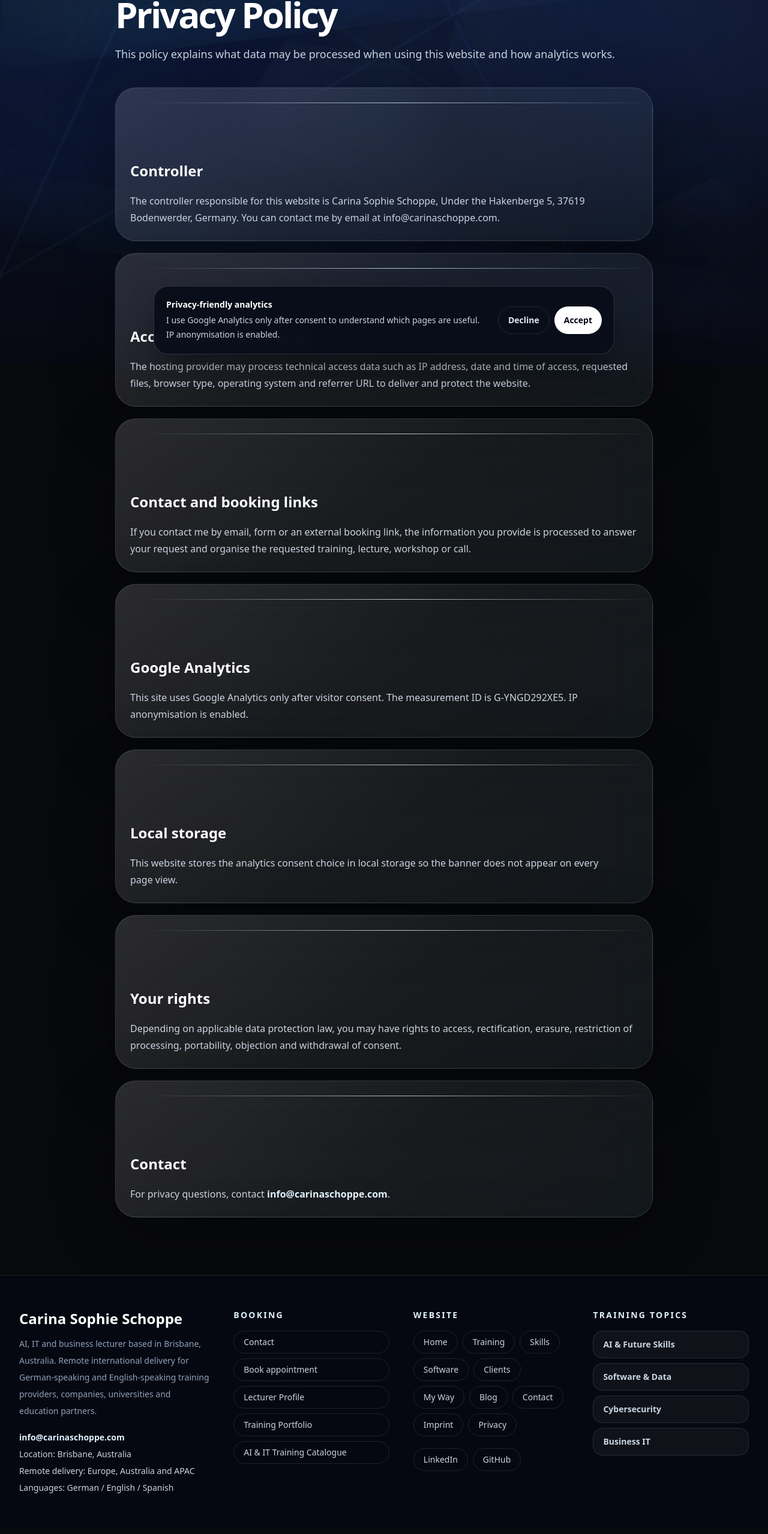
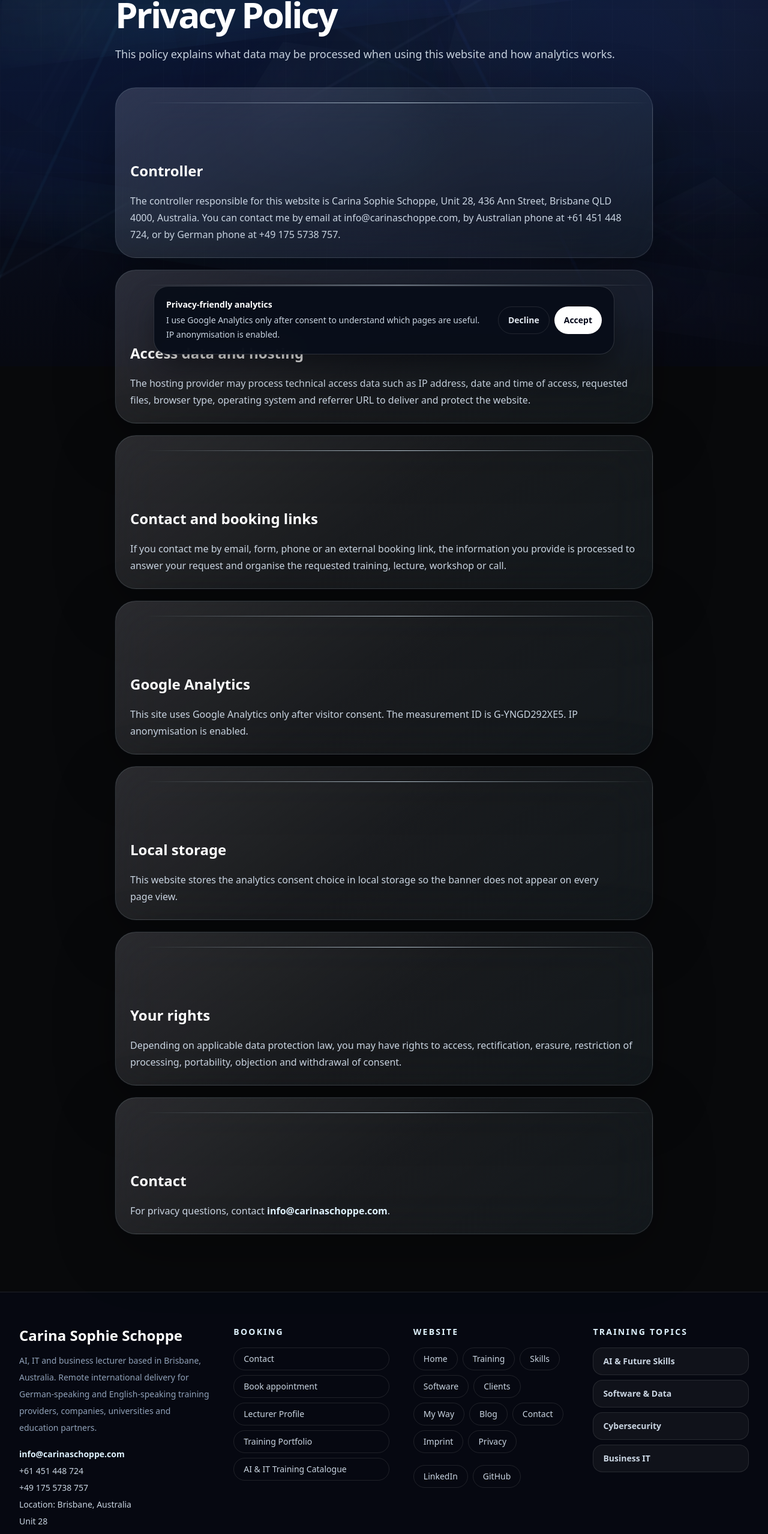
Before and after one commit to Luminovia-Training-Consulting/Website, a React (Vite) app: page /privacy in a window 1280 px wide. Shown: the part 189-2747 px from the top of the page at 60% size. Built offline with nearby package versions, Linux system fonts and the light colour scheme; no server answers.

Commit message:
Update lecturer download and legal contact details

```diff
--- a/index.html
+++ b/index.html
@@ -23,8 +23,11 @@
         "url": "https://carinaschoppe.com/",
         "image": "https://carinaschoppe.com/images/carina-hero.jpg",
         "email": "info@carinaschoppe.com",
+        "telephone": ["+61 451 448 724", "+49 175 5738 757"],
         "address": {
           "@type": "PostalAddress",
+          "streetAddress": "Unit 28, 436 Ann Street",
+          "postalCode": "4000",
           "addressLocality": "Brisbane",
           "addressCountry": "AU"
         },
--- a/src/components/Button.jsx
+++ b/src/components/Button.jsx
@@ -1,7 +1,7 @@
 import { Link } from "react-router-dom";
 import { cn } from "./utils.js";
 
-export default function Button({ href, to, children, variant = "primary", onClick }) {
+export default function Button({ href, to, children, variant = "primary", onClick, download }) {
   const base = "inline-flex min-h-11 w-full items-center justify-center gap-2 rounded-full px-5 py-3 text-center text-sm font-black leading-tight transition duration-500 ease-out hover:-translate-y-1.5 active:translate-y-0 focus:outline-none focus:ring-2 focus:ring-sky-300/70 sm:w-auto";
   const styles = variant === "primary"
     ? "glass-sheen rainbow-edge bg-gradient-to-r from-white via-sky-50 to-blue-100 text-zinc-950 shadow-[0_16px_44px_rgba(37,99,235,.26)] hover:shadow-[0_24px_90px_rgba(96,165,250,.28)]"
@@ -11,6 +11,6 @@ export default function Button({ href, to, children, variant = "primary", onClic
   const arrow = <span className="shrink-0 transition duration-300 group-hover:translate-x-0.5" aria-hidden="true">&gt;</span>;
 
   if (to) return <Link to={to} className={cn("group", base, styles)}>{children}{arrow}</Link>;
-  if (href) return <a href={href} target="_blank" rel="noreferrer" className={cn("group", base, styles)}>{children}{arrow}</a>;
+  if (href) return <a href={href} target="_blank" rel="noreferrer" download={download} className={cn("group", base, styles)}>{children}{arrow}</a>;
   return <button onClick={onClick} className={cn("group", base, styles)}>{children}{arrow}</button>;
 }
--- a/src/components/Footer.jsx
+++ b/src/components/Footer.jsx
@@ -39,7 +39,10 @@ export default function Footer() {
           </p>
           <div className="mt-5 grid gap-2 text-sm text-slate-300">
             <a href={`mailto:${PROFILE.email}`} className="font-bold text-sky-100 hover:text-white">{PROFILE.email}</a>
+            <a href={`tel:${PROFILE.phoneAustralia.replaceAll(" ", "")}`} className="text-slate-300 hover:text-white">{PROFILE.phoneAustralia}</a>
+            <a href={`tel:${PROFILE.phoneGermany.replaceAll(" ", "")}`} className="text-slate-300 hover:text-white">{PROFILE.phoneGermany}</a>
             <span>{labels.location}</span>
+            {PROFILE.addressLines.map((line) => <span key={line}>{line}</span>)}
             <span>{labels.delivery}</span>
             <span>{labels.languages}</span>
           </div>
@@ -50,7 +53,7 @@ export default function Footer() {
           <div className="mt-4 grid gap-2">
             <Link to="/contact" className={linkClass}>{t.nav.book}</Link>
             <a href={PROFILE.appointmentSchedule} target="_blank" rel="noreferrer" className={linkClass}>{labels.appointment}</a>
-            <a href={PROFILE.lecturerProfile} target="_blank" rel="noreferrer" className={linkClass}>{t.assets.lecturerProfile}</a>
+            <a href={PROFILE.lecturerProfile} target="_blank" rel="noreferrer" download="lecturer.zip" className={linkClass}>{t.assets.lecturerProfile}</a>
             <a href={PROFILE.trainingPortfolio} target="_blank" rel="noreferrer" className={linkClass}>{t.assets.trainingPortfolio}</a>
             <a href={PROFILE.trainingCatalogue} target="_blank" rel="noreferrer" className={linkClass}>{t.assets.trainingCatalogue}</a>
           </div>
--- a/src/data/profile.js
+++ b/src/data/profile.js
@@ -4,11 +4,14 @@ export const PROFILE = {
   name: "Carina Sophie Schoppe",
   role: "Freelance IT Lecturer · AI Trainer · Business Technology Speaker",
   location: "Brisbane, Australia",
+  addressLines: ["Unit 28", "436 Ann Street", "Brisbane QLD 4000", "Australia"],
   remote: "Remote delivery for Europe & APAC",
   email: "info@carinaschoppe.com",
+  phoneAustralia: "+61 451 448 724",
+  phoneGermany: "+49 175 5738 757",
   github: "https://github.com/CarinaSchoppe",
   linkedin: "https://www.linkedin.com/in/carinaschoppe/",
-  lecturerProfile: `${base}carina-sophie-schoppe-lecturer-profile.html`,
+  lecturerProfile: `${base}lecturer.zip`,
   trainingPortfolio: `${base}training-portfolio-placeholder.html`,
   trainingCatalogue: `${base}ai-it-training-catalogue-placeholder.html`,
   appointmentSchedule: "https://calendar.google.com/calendar/appointments/schedules/AcZssZ1DRa4OAiQN9y8F-86ull0Jqb25hCL2ZimE4Wo5dojeEF3eSVDBMk6mGJMUG0mZxUR8wSD5-BB6?gv=true",
--- a/src/i18n.jsx
+++ b/src/i18n.jsx
@@ -139,7 +139,7 @@ const dictionaries = {
       localUnavailable: "Local Vite preview cannot execute the PHP mail endpoint. The form must be tested on Hostinger or through a PHP server.",
       namePlaceholder: "Your name",
       emailPlaceholder: "you@example.com",
-      phonePlaceholder: "+49 ...",
+      phonePlaceholder: "+61 ... / +49 ...",
       topicPlaceholder: "AI training, keynote, course...",
       audiencePlaceholder: "Team size, learner level, preferred date",
       messagePlaceholder: "Tell me what you need, who the training is for, and what outcome you want.",
@@ -287,7 +287,7 @@ const dictionaries = {
       localUnavailable: "Die lokale Vite-Vorschau kann den PHP-Mail-Endpunkt nicht ausführen. Das Formular muss auf Hostinger oder über einen PHP-Server getestet werden.",
       namePlaceholder: "Ihr Name",
       emailPlaceholder: "sie@example.com",
-      phonePlaceholder: "+49 ...",
+      phonePlaceholder: "+61 ... / +49 ...",
       topicPlaceholder: "AI Training, Keynote, Kurs...",
       audiencePlaceholder: "Teamgröße, Lernlevel, Wunschdatum",
       messagePlaceholder: "Beschreiben Sie kurz, was gebraucht wird, für wen das Training ist und welches Ziel erreicht werden soll.",
--- a/src/pages/ContactPage.jsx
+++ b/src/pages/ContactPage.jsx
@@ -5,12 +5,6 @@ import { useLanguage } from "../i18n.jsx";
 import Badge from "../components/Badge.jsx";
 import Button from "../components/Button.jsx";
 import Card from "../components/Card.jsx";
-
-const contacts = [
-  { label: "Email", value: PROFILE.email, href: `mailto:${PROFILE.email}` },
-  { label: "LinkedIn", value: "linkedin.com/in/carinaschoppe", href: PROFILE.linkedin },
-  { label: "GitHub", value: "github.com/CarinaSchoppe", href: PROFILE.github },
-];
 
 const initialForm = {
   name: "",
@@ -23,8 +17,15 @@ const initialForm = {
 };
 
 export default function ContactPage() {
-  const { t } = useLanguage();
+  const { language, t } = useLanguage();
   const { faqs } = useSiteContent();
+  const contacts = [
+    { label: "Email", value: PROFILE.email, href: `mailto:${PROFILE.email}` },
+    { label: language === "de" ? "Telefon Australien" : "Australia phone", value: PROFILE.phoneAustralia, href: `tel:${PROFILE.phoneAustralia.replaceAll(" ", "")}` },
+    { label: language === "de" ? "Telefon Deutschland" : "Germany phone", value: PROFILE.phoneGermany, href: `tel:${PROFILE.phoneGermany.replaceAll(" ", "")}` },
+    { label: "LinkedIn", value: "linkedin.com/in/carinaschoppe", href: PROFILE.linkedin },
+    { label: "GitHub", value: "github.com/CarinaSchoppe", href: PROFILE.github },
+  ];
   const [form, setForm] = useState(initialForm);
   const [status, setStatus] = useState({ type: "", message: "" });
   const [sending, setSending] = useState(false);
--- a/src/pages/HomePage.jsx
+++ b/src/pages/HomePage.jsx
@@ -57,7 +57,7 @@ function MobileHeroSignal() {
 function AssetButtons({ t }) {
   return (
     <div className="flex flex-col gap-3 sm:flex-row sm:flex-wrap">
-      <Button href={PROFILE.lecturerProfile} variant="secondary">{t.assets.lecturerProfile}</Button>
+      <Button href={PROFILE.lecturerProfile} variant="secondary" download="lecturer.zip">{t.assets.lecturerProfile}</Button>
       <Button href={PROFILE.trainingPortfolio} variant="secondary">{t.assets.trainingPortfolio}</Button>
       <Button href={PROFILE.trainingCatalogue} variant="secondary">{t.assets.trainingCatalogue}</Button>
     </div>
@@ -105,7 +105,7 @@ export default function HomePage() {
             <div className="mt-8 flex flex-col gap-3 sm:flex-row">
               <Button to="/contact">{t.bookTrainingCall}</Button>
               <Button to="/skills" variant="secondary">{t.home.exploreCapability}</Button>
-              <Button href={PROFILE.lecturerProfile} variant="secondary">{t.home.downloadProfile}</Button>
+              <Button href={PROFILE.lecturerProfile} variant="secondary" download="lecturer.zip">{t.home.downloadProfile}</Button>
             </div>
             <div className="mt-5">
               <AssetButtons t={t} />
--- a/src/pages/ImprintPage.jsx
+++ b/src/pages/ImprintPage.jsx
@@ -1,5 +1,6 @@
 import Badge from "../components/Badge.jsx";
 import Card from "../components/Card.jsx";
+import { PROFILE } from "../data/profile.js";
 import { useLanguage } from "../i18n.jsx";
 
 export default function ImprintPage() {
@@ -8,17 +9,19 @@ export default function ImprintPage() {
     ? {
       badge: "Rechtliches",
       title: "Impressum",
-      intro: "Rechtliche Angaben für diese Website.",
-      info: "Angaben gemäß § 5 TMG",
+      intro: "Rechtliche Angaben fuer diese Website.",
+      info: "Angaben gemaess Section 5 TMG",
       contact: "Kontakt",
       phone: "Telefon",
       email: "E-Mail",
       editorial: "Redaktionell verantwortlich",
       odr: "EU-Streitschlichtung",
-      odrCopy: "Die Europäische Kommission stellt eine Plattform zur Online-Streitbeilegung bereit:",
+      odrCopy: "Die Europaeische Kommission stellt eine Plattform zur Online-Streitbeilegung bereit:",
       odrTail: "Die E-Mail-Adresse finden Sie oben im Impressum.",
       consumer: "Verbraucherstreitbeilegung",
       consumerCopy: "Ich bin nicht bereit oder verpflichtet, an Streitbeilegungsverfahren vor einer Verbraucherschlichtungsstelle teilzunehmen.",
+      australia: "Australien",
+      germany: "Deutschland",
     }
     : {
       badge: "Legal notice",
@@ -34,6 +37,8 @@ export default function ImprintPage() {
       odrTail: "You can find the email address in the legal notice above.",
       consumer: "Consumer dispute resolution",
       consumerCopy: "I am not willing or obliged to participate in dispute resolution proceedings before a consumer arbitration board.",
+      australia: "Australia",
+      germany: "Germany",
     };
 
   return (
@@ -47,24 +52,23 @@ export default function ImprintPage() {
           <Card>
             <h2 className="text-2xl font-black text-white">{copy.info}</h2>
             <div className="mt-5 space-y-1 text-slate-300">
-              <p>Carina Sophie Schoppe</p>
-              <p>Under the Hakenberge 5</p>
-              <p>37619 Bodenwerder</p>
-              <p>Germany</p>
+              <p>{PROFILE.name}</p>
+              {PROFILE.addressLines.map((line) => <p key={line}>{line}</p>)}
             </div>
           </Card>
 
           <Card>
             <h2 className="text-2xl font-black text-white">{copy.contact}</h2>
             <div className="mt-5 space-y-1 text-slate-300">
-              <p>{copy.phone}: 01755738757</p>
-              <p>{copy.email}: <a className="font-bold text-sky-100 hover:text-white" href="mailto:info@carinaschoppe.com">info@carinaschoppe.com</a></p>
+              <p>{copy.phone} {copy.australia}: <a className="font-bold text-sky-100 hover:text-white" href={`tel:${PROFILE.phoneAustralia.replaceAll(" ", "")}`}>{PROFILE.phoneAustralia}</a></p>
+              <p>{copy.phone} {copy.germany}: <a className="font-bold text-sky-100 hover:text-white" href={`tel:${PROFILE.phoneGermany.replaceAll(" ", "")}`}>{PROFILE.phoneGermany}</a></p>
+              <p>{copy.email}: <a className="font-bold text-sky-100 hover:text-white" href={`mailto:${PROFILE.email}`}>{PROFILE.email}</a></p>
             </div>
           </Card>
 
           <Card>
             <h2 className="text-2xl font-black text-white">{copy.editorial}</h2>
-            <p className="mt-5 text-slate-300">Carina Sophie Schoppe</p>
+            <p className="mt-5 text-slate-300">{PROFILE.name}</p>
           </Card>
 
           <Card>
--- a/src/pages/PrivacyPage.jsx
+++ b/src/pages/PrivacyPage.jsx
@@ -3,22 +3,24 @@ import Card from "../components/Card.jsx";
 import { PROFILE } from "../data/profile.js";
 import { useLanguage } from "../i18n.jsx";
 
+const controllerAddress = `${PROFILE.name}, ${PROFILE.addressLines.join(", ")}`;
+
 const enSections = [
-  ["Controller", "The controller responsible for this website is Carina Sophie Schoppe, Under the Hakenberge 5, 37619 Bodenwerder, Germany. You can contact me by email at info@carinaschoppe.com."],
+  ["Controller", `The controller responsible for this website is ${controllerAddress}. You can contact me by email at ${PROFILE.email}, by Australian phone at ${PROFILE.phoneAustralia}, or by German phone at ${PROFILE.phoneGermany}.`],
   ["Access data and hosting", "The hosting provider may process technical access data such as IP address, date and time of access, requested files, browser type, operating system and referrer URL to deliver and protect the website."],
-  ["Contact and booking links", "If you contact me by email, form or an external booking link, the information you provide is processed to answer your request and organise the requested training, lecture, workshop or call."],
+  ["Contact and booking links", "If you contact me by email, form, phone or an external booking link, the information you provide is processed to answer your request and organise the requested training, lecture, workshop or call."],
   ["Google Analytics", "This site uses Google Analytics only after visitor consent. The measurement ID is G-YNGD292XE5. IP anonymisation is enabled."],
   ["Local storage", "This website stores the analytics consent choice in local storage so the banner does not appear on every page view."],
   ["Your rights", "Depending on applicable data protection law, you may have rights to access, rectification, erasure, restriction of processing, portability, objection and withdrawal of consent."],
 ];
 
 const deSections = [
-  ["Verantwortliche Stelle", "Verantwortlich für diese Website ist Carina Sophie Schoppe, Under the Hakenberge 5, 37619 Bodenwerder, Germany. Kontakt ist per E-Mail unter info@carinaschoppe.com möglich."],
-  ["Zugriffsdaten und Hosting", "Der Hosting-Anbieter kann technische Zugriffsdaten wie IP-Adresse, Zeitpunkt, abgerufene Dateien, Browsertyp, Betriebssystem und Referrer verarbeiten, um die Website bereitzustellen und zu schützen."],
-  ["Kontakt und Buchungslinks", "Wenn Sie mich per E-Mail, Formular oder externem Buchungslink kontaktieren, werden die angegebenen Daten verarbeitet, um Ihre Anfrage zu beantworten und Training, Vortrag, Workshop oder Call zu organisieren."],
+  ["Verantwortliche Stelle", `Verantwortlich fuer diese Website ist ${controllerAddress}. Kontakt ist per E-Mail unter ${PROFILE.email}, telefonisch in Australien unter ${PROFILE.phoneAustralia} oder telefonisch in Deutschland unter ${PROFILE.phoneGermany} moeglich.`],
+  ["Zugriffsdaten und Hosting", "Der Hosting-Anbieter kann technische Zugriffsdaten wie IP-Adresse, Zeitpunkt, abgerufene Dateien, Browsertyp, Betriebssystem und Referrer verarbeiten, um die Website bereitzustellen und zu schuetzen."],
+  ["Kontakt und Buchungslinks", "Wenn Sie mich per E-Mail, Formular, Telefon oder externem Buchungslink kontaktieren, werden die angegebenen Daten verarbeitet, um Ihre Anfrage zu beantworten und Training, Vortrag, Workshop oder Call zu organisieren."],
   ["Google Analytics", "Diese Website nutzt Google Analytics nur nach Zustimmung. Die Measurement ID lautet G-YNGD292XE5. IP-Anonymisierung ist aktiviert."],
   ["Local Storage", "Diese Website speichert die Analytics-Einwilligung im lokalen Browser-Speicher, damit der Banner nicht auf jeder Seite erneut erscheint."],
-  ["Ihre Rechte", "Je nach anwendbarem Datenschutzrecht können Rechte auf Auskunft, Berichtigung, Löschung, Einschränkung, Datenübertragbarkeit, Widerspruch und Widerruf einer Einwilligung bestehen."],
+  ["Ihre Rechte", "Je nach anwendbarem Datenschutzrecht koennen Rechte auf Auskunft, Berichtigung, Loeschung, Einschraenkung, Datenuebertragbarkeit, Widerspruch und Widerruf einer Einwilligung bestehen."],
 ];
 
 export default function PrivacyPage() {
@@ -30,9 +32,9 @@ export default function PrivacyPage() {
     <main className="px-4 pb-24 pt-32 sm:px-6 lg:px-8">
       <div className="mx-auto max-w-4xl">
         <Badge>{isDe ? "Datenschutz" : "Data protection"}</Badge>
-        <h1 className="mt-6 text-5xl font-black tracking-[-0.05em] text-white sm:text-6xl">{isDe ? "Datenschutzerklärung" : "Privacy Policy"}</h1>
+        <h1 className="mt-6 text-5xl font-black tracking-[-0.05em] text-white sm:text-6xl">{isDe ? "Datenschutzerklaerung" : "Privacy Policy"}</h1>
         <p className="mt-5 text-lg leading-8 text-slate-300">
-          {isDe ? "Diese Erklärung beschreibt, welche Daten bei der Nutzung dieser Website verarbeitet werden können." : "This policy explains what data may be processed when using this website and how analytics works."}
+          {isDe ? "Diese Erklaerung beschreibt, welche Daten bei der Nutzung dieser Website verarbeitet werden koennen." : "This policy explains what data may be processed when using this website and how analytics works."}
         </p>
 
         <div className="mt-10 grid gap-5">
--- a/src/pages/TrainingPage.jsx
+++ b/src/pages/TrainingPage.jsx
@@ -9,7 +9,7 @@ import { cn } from "../components/utils.js";
 function AssetButtons({ t }) {
   return (
     <div className="flex flex-col gap-3 sm:flex-row sm:flex-wrap">
-      <Button href={PROFILE.lecturerProfile} variant="secondary">{t.assets.lecturerProfile}</Button>
+      <Button href={PROFILE.lecturerProfile} variant="secondary" download="lecturer.zip">{t.assets.lecturerProfile}</Button>
       <Button href={PROFILE.trainingPortfolio} variant="secondary">{t.assets.trainingPortfolio}</Button>
       <Button href={PROFILE.trainingCatalogue} variant="secondary">{t.assets.trainingCatalogue}</Button>
     </div>
```
Also changed, not shown: 1 other file (tests, documents, lock files or other folders).
